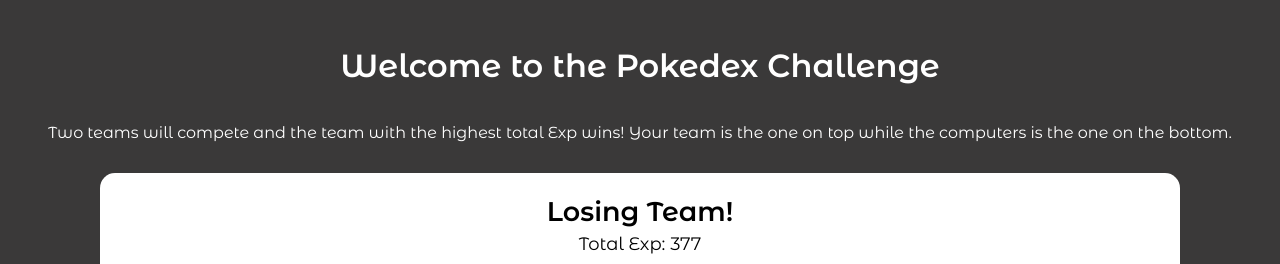
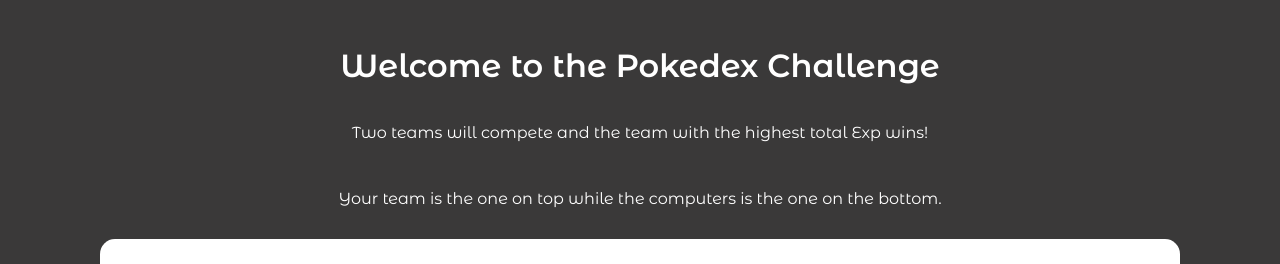
Before and after one commit to dpiedra42/pokemon-challenge, a Next.js app: page / in a window 1280 px wide. Shown: the top 264 px of the page. Built offline with nearby package versions, Linux system fonts and the light colour scheme.

Commit message:
put second part of instruction in its own p

```diff
--- a/components/Pokegame.jsx
+++ b/components/Pokegame.jsx
@@ -36,9 +36,9 @@
   return (
     <PokegameDiv>
       <PokegameH1>Welcome to the Pokedex Challenge</PokegameH1>
-      <PokegameP>Two teams will compete and the team with the highest total Exp wins!
-                 Your team is the one on top while the computers is the one on the bottom.
-      </PokegameP>
+      <PokegameP>Two teams will compete and the team with the highest total Exp wins!</PokegameP>
+      <PokegameP>Your team is the one on top while the computers is the one on the bottom.</PokegameP>
+
       <Pokedex pokemons={hand1}
                exp={totalExp1}
                isWinner = {totalExp1 > totalExp2}
```
